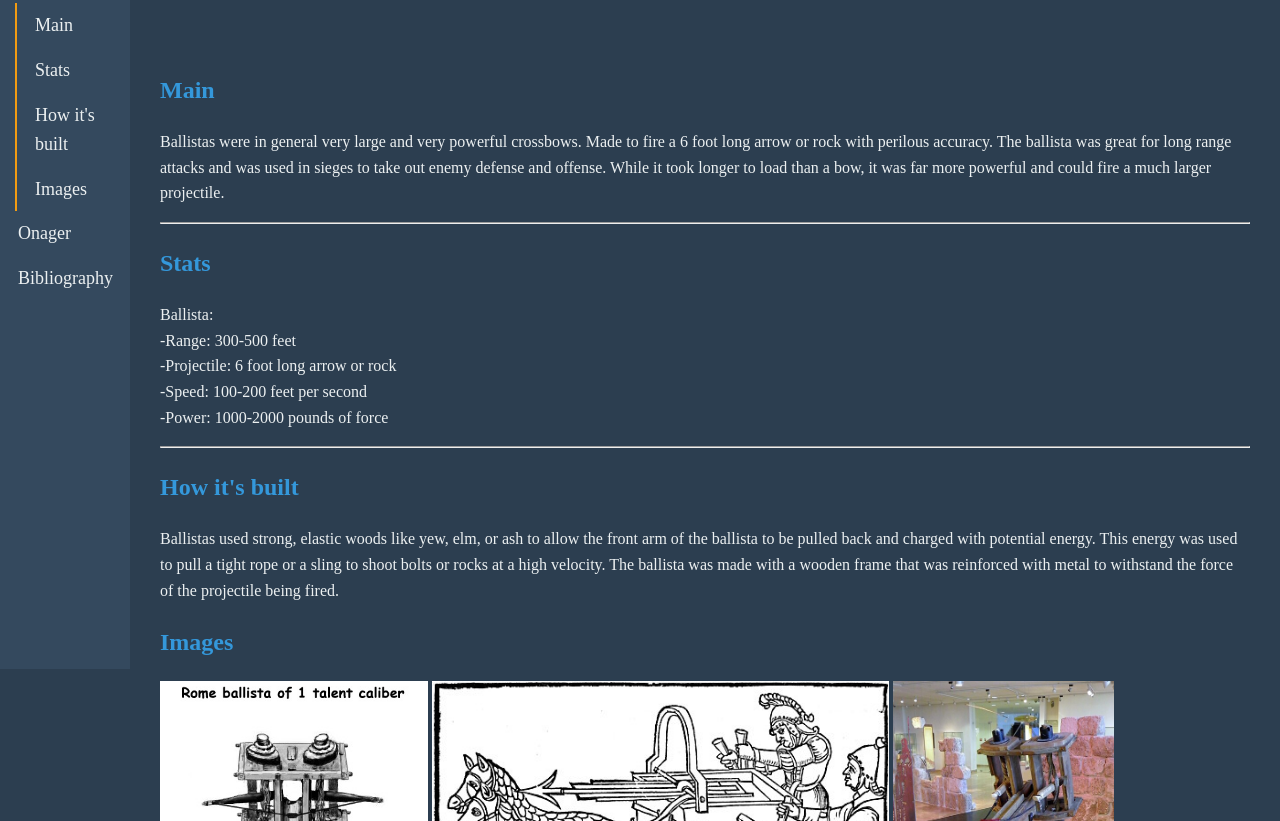
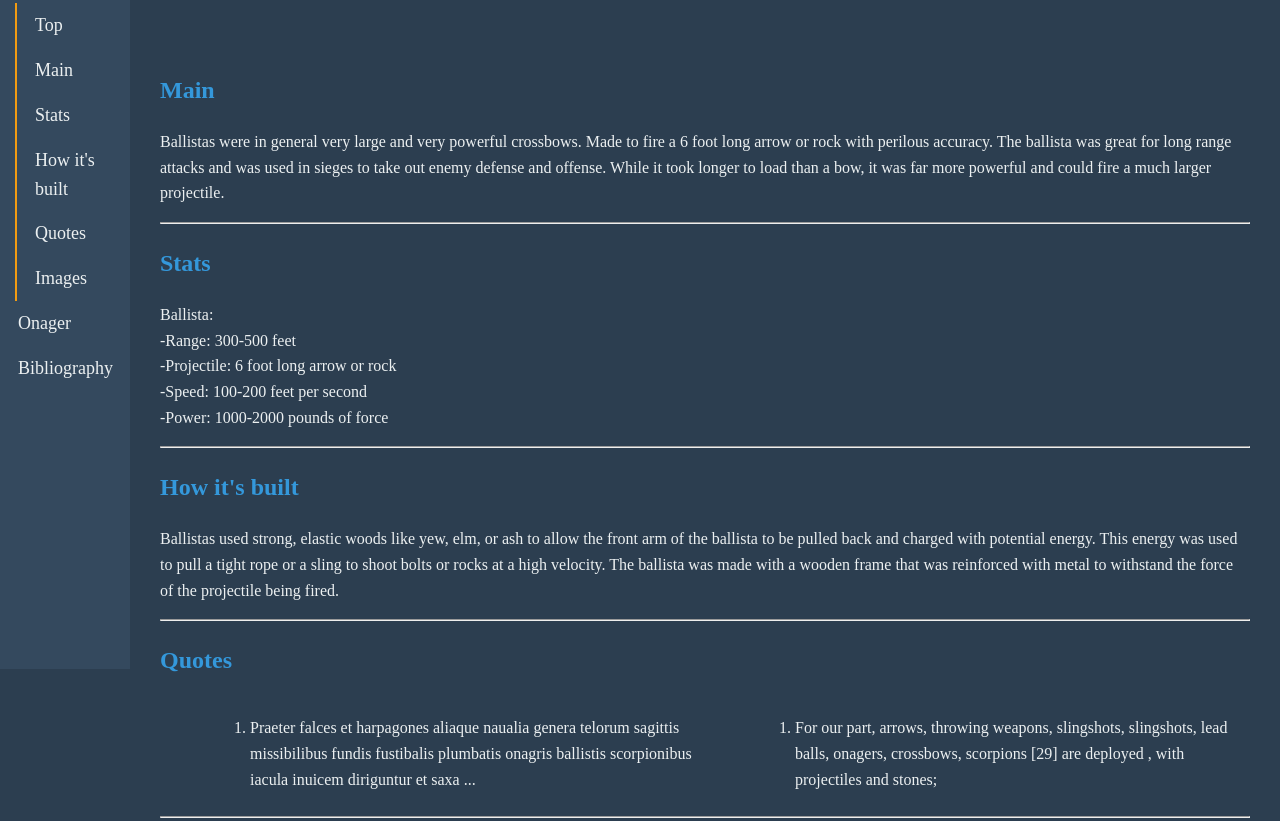
Before and after one commit to Sebastopolis841/Catapult.github.io, a plain HTML site: page ballista.html in a window 1280 px wide. Shown: the part 131-952 px from the top of the page. Drawn offline with Linux system fonts and the light colour scheme.

Commit message:
Inserted first quote

```diff
--- a/CSS/seigestyle.css
+++ b/CSS/seigestyle.css
@@ -79,3 +79,20 @@ dt a:focus {
     outline: none;
     text-decoration: underline;
 }
+
+#qgrid {
+    display: grid;
+    grid:
+        'latin eng' 100%
+        /50% 50%;
+}
+
+#latin {
+    grid-area: latin;
+    padding-left: 50px;
+}
+
+#eng {
+    grid-area: eng;
+    padding-left: 50px;
+}
--- a/ballista.html
+++ b/ballista.html
@@ -18,9 +18,11 @@
                 <li><a href="ballista.html">Ballista</a></li>
                 <li>
                     <ul id="sections">
+                        <li><a href="title">Top</a></li>
                         <li><a href="#start">Main</a></li>
                         <li><a href="#stats">Stats</a></li>
                         <li><a href="#how-its-built">How it's built</a></li>
+                        <li><a href="quotes">Quotes</a></li>
                         <li><a href="#images">Images</a></li>
                     </ul>
                 </li>
@@ -61,6 +63,29 @@
                     The ballista was made with a wooden frame that was reinforced with metal to withstand the force of the projectile being fired.
                 </p>
 
+                <hr>
+
+                <h2 id="quotes">Quotes</h2>
+
+                <div id="qgrid">
+                    <div id="latin">
+                        <ol>
+                            <li>
+                                Praeter falces et harpagones aliaque naualia genera telorum sagittis missibilibus fundis fustibalis plumbatis onagris ballistis scorpionibus iacula inuicem diriguntur et saxa ...
+                            </li>
+                        </ol>
+                    </div>
+                    <div id="eng">
+                        <ol>
+                            <li>
+                                For our part, arrows, throwing weapons, slingshots, slingshots, lead balls, onagers, crossbows, scorpions [29] are deployed , with projectiles and stones;
+                            </li>
+                        </ol>
+                    </div>
+                </div>
+
+                <hr>
+
                 <h2 id="images">Images</h2>
 
                 <img src="images/ballista/ballista.jpg" alt="Sketch of two soldiers using a ballista" onclick="alert('Sketch of two soldiers using a ballista')">
```
Also changed, not shown: scorpion.html (+20 -0 lines).
